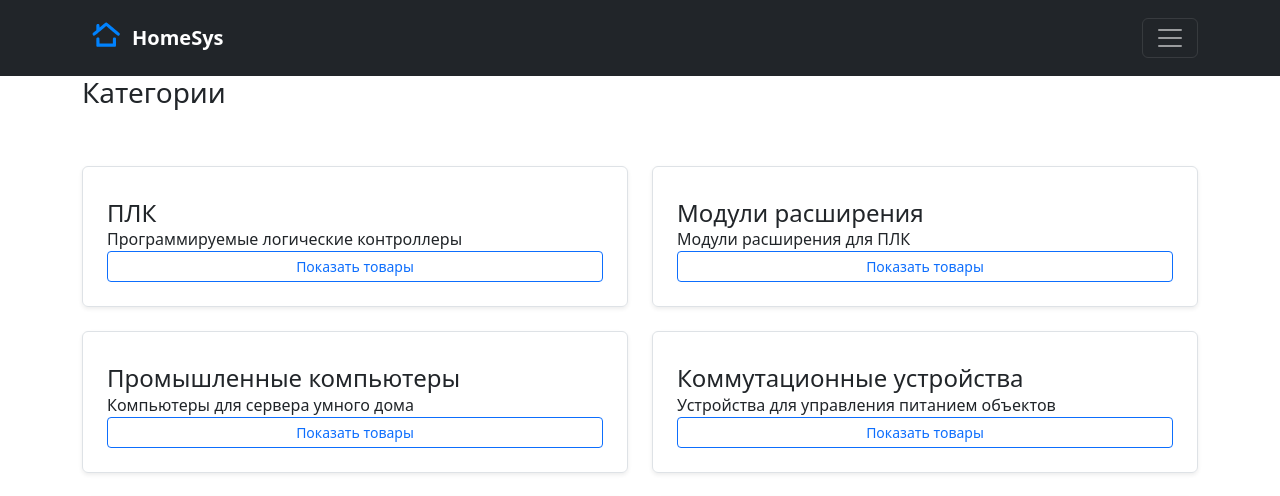
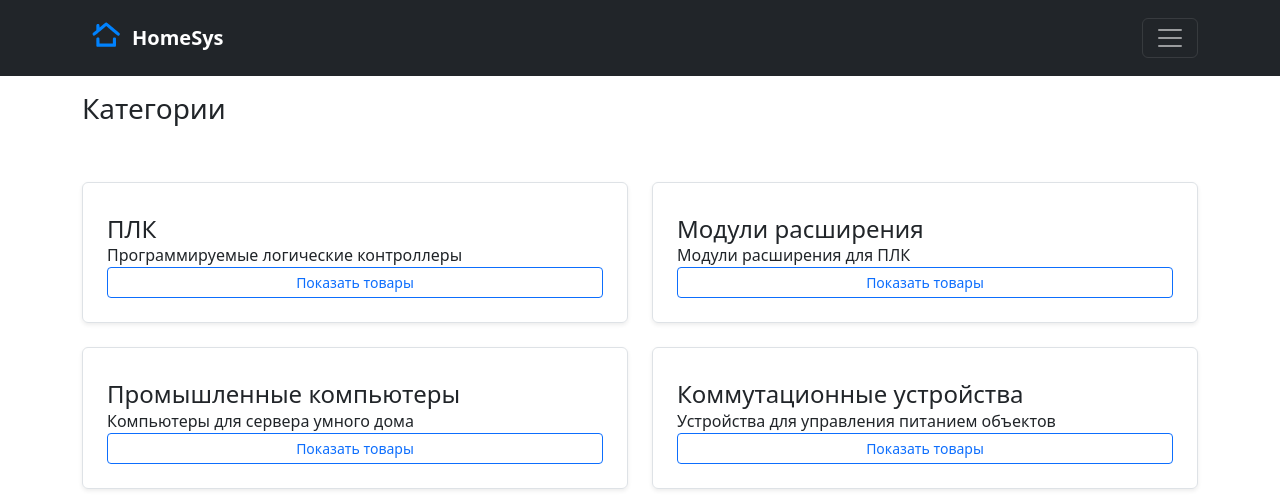
Before and after one commit to ualex90/InternetShop, a Django app: page / in a window 1280 px wide. Shown: the top 496 px of the page. Run offline with Django 4.2, Linux system fonts and the light colour scheme; data comes from the database, SQL or seed files in the repository; some libraries are stand-ins or nearby versions.

Commit message:
mod base.html

```diff
--- a/catalog/templates/catalog/base.html
+++ b/catalog/templates/catalog/base.html
@@ -31,7 +31,7 @@
     </div>
 </nav>
 <div class="container">
-    <div class="row col-3">
+    <div class="row col-6 mt-3">
         <h3>{{ description }}</h3>
     </div>
 </div>
```
